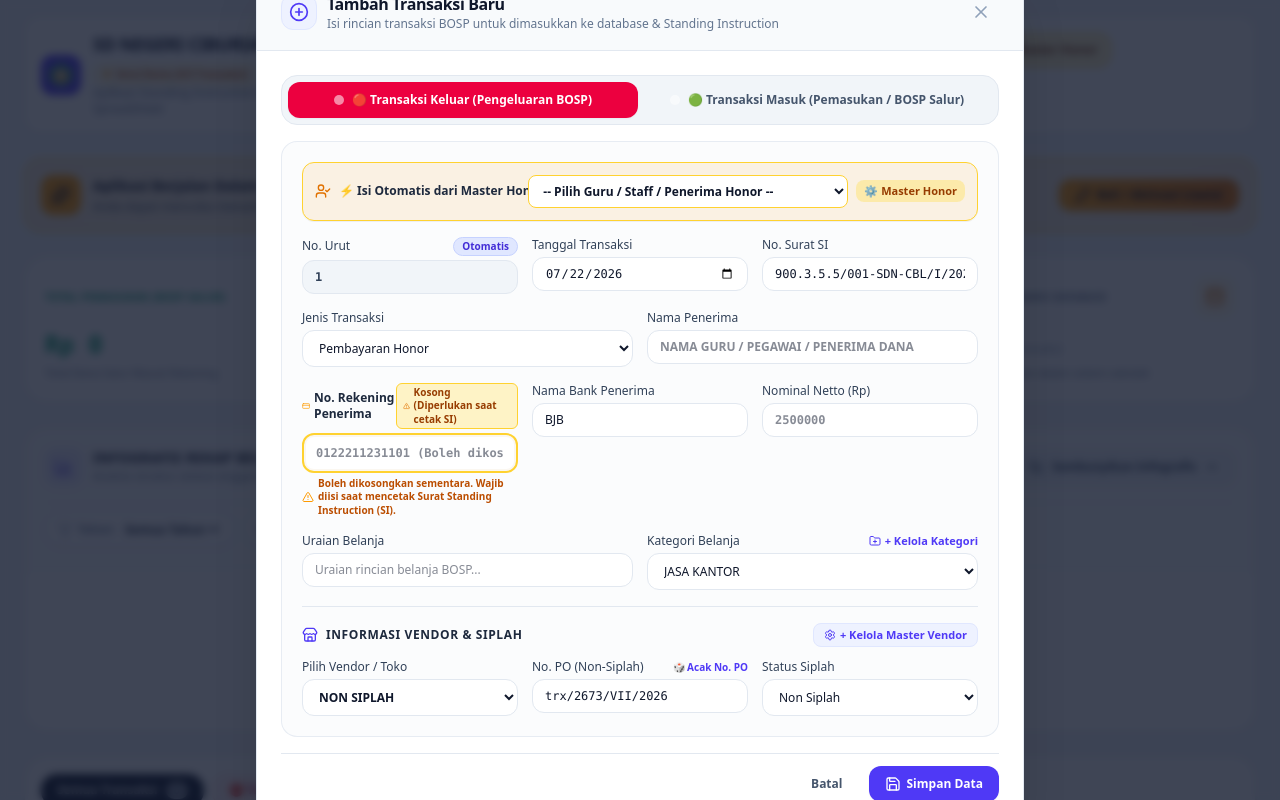
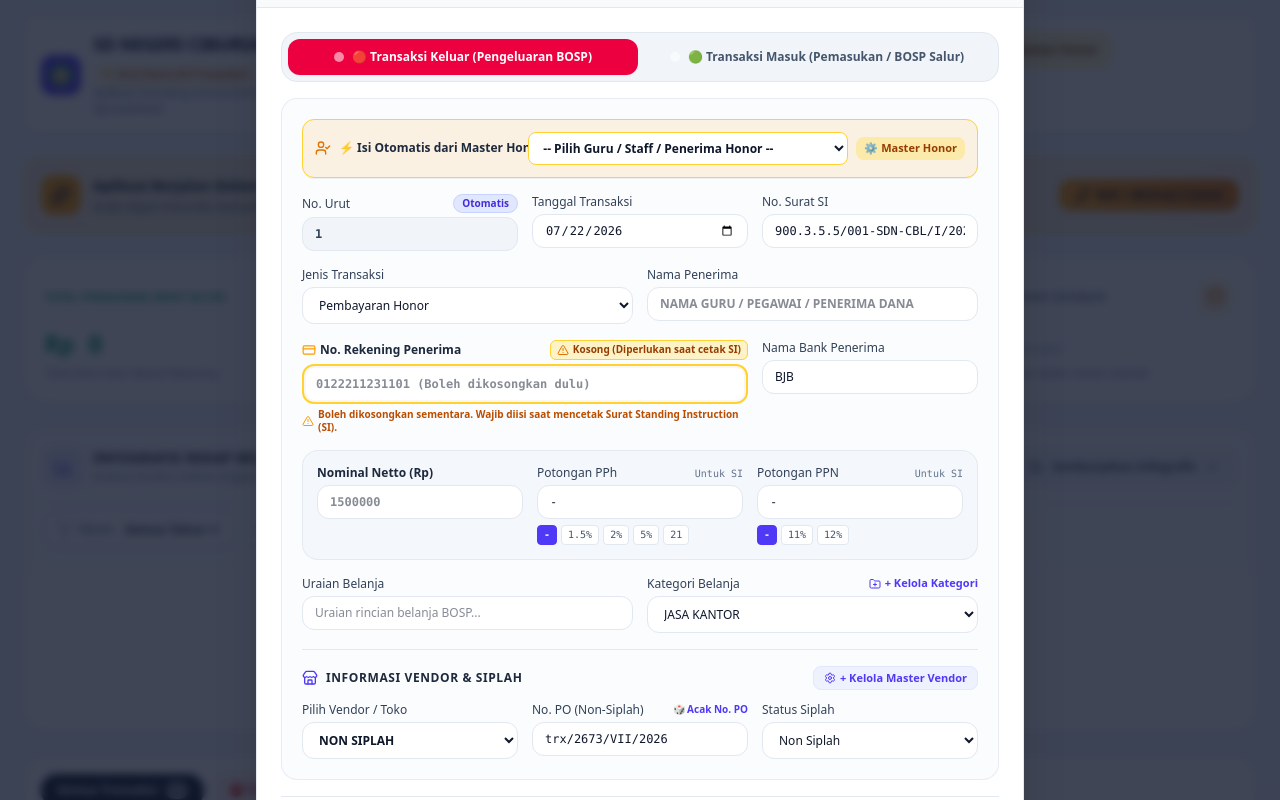
Before and after one commit to tisnamulyana2703/STANDING-INSTRUCTION, a React (Vite) app: page / in a window 1280 px wide. Both pictures are taken after a click on the button "Tambah Transaksi". Shown: the top 800 px of the page. Built offline with nearby package versions, Linux system fonts and the light colour scheme.

Commit message:
feat: reorganize transaction modal form layout
Group financial fields into a dedicated section to improve visual clarity and form structure.

```diff
--- a/src/components/AddEditTransactionModal.tsx
+++ b/src/components/AddEditTransactionModal.tsx
@@ -575,9 +575,9 @@ export function AddEditTransactionModal({
               </div>
             </div>
 
-            {/* ROW 3: REKENING, BANK, NETTO */}
+            {/* ROW 3: REKENING & BANK */}
             <div className="grid grid-cols-1 sm:grid-cols-3 gap-3.5">
-              <div className="sm:col-span-1">
+              <div className="sm:col-span-2">
                 <label className="block font-bold text-slate-800 dark:text-slate-200 mb-1 flex items-center justify-between">
                   <span className="flex items-center gap-1">
                     <CreditCard className="w-3.5 h-3.5 text-amber-500 dark:text-amber-400" />
@@ -623,13 +623,17 @@ export function AddEditTransactionModal({
                   type="text"
                   value={formData.namaBank || ''}
                   onChange={(e) => setFormData({ ...formData, namaBank: e.target.value })}
-                  className="w-full px-3 py-2 border border-slate-200 dark:border-slate-700 rounded-xl bg-white dark:bg-slate-800 text-slate-900 dark:text-white focus:outline-none focus:ring-2 focus:ring-indigo-500"
+                  className="w-full px-3 py-2 border border-slate-200 dark:border-slate-700 rounded-xl bg-white dark:bg-slate-800 text-slate-900 dark:text-white focus:outline-none focus:ring-2 focus:ring-indigo-500 font-medium"
                   placeholder="BJB / BRI / Mandiri"
                 />
               </div>
+            </div>
 
+            {/* ROW 3.5: FINANCIAL & TAX (NETTO, PPH, PPN) */}
+            <div className="grid grid-cols-1 sm:grid-cols-3 gap-3.5 bg-slate-100/70 dark:bg-slate-800/60 p-3.5 rounded-2xl border border-slate-200/80 dark:border-slate-700/80">
+              {/* NOMINAL NETTO */}
               <div>
-                <label className="block font-medium text-slate-700 dark:text-slate-300 mb-1">
+                <label className="block font-bold text-slate-800 dark:text-slate-200 mb-1">
                   Nominal Netto (Rp)
                 </label>
                 <input
@@ -637,9 +641,71 @@ export function AddEditTransactionModal({
                   value={formData.netto || ''}
                   onChange={(e) => setFormData({ ...formData, netto: Number(e.target.value) })}
                   className="w-full px-3 py-2 border border-slate-200 dark:border-slate-700 rounded-xl bg-white dark:bg-slate-800 text-slate-900 dark:text-white font-bold font-mono focus:outline-none focus:ring-2 focus:ring-indigo-500"
-                  placeholder="2500000"
+                  placeholder="1500000"
                   required
                 />
+              </div>
+
+              {/* PPH */}
+              <div>
+                <label className="block font-medium text-slate-700 dark:text-slate-300 mb-1 flex items-center justify-between">
+                  <span>Potongan PPh</span>
+                  <span className="text-[10px] text-slate-500 dark:text-slate-400 font-mono">Untuk SI</span>
+                </label>
+                <input
+                  type="text"
+                  value={formData.pph || ''}
+                  onChange={(e) => setFormData({ ...formData, pph: e.target.value })}
+                  className="w-full px-3 py-2 border border-slate-200 dark:border-slate-700 rounded-xl bg-white dark:bg-slate-800 text-slate-900 dark:text-white font-mono focus:outline-none focus:ring-2 focus:ring-indigo-500 text-xs"
+                  placeholder="-"
+                />
+                <div className="flex items-center gap-1 mt-1.5 flex-wrap">
+                  {['-', '1.5%', '2%', '5%', '21'].map((preset) => (
+                    <button
+                      key={preset}
+                      type="button"
+                      onClick={() => setFormData((prev) => ({ ...prev, pph: preset }))}
+                      className={`px-1.5 py-0.5 text-[10px] font-mono rounded border transition-colors cursor-pointer ${
+                        formData.pph === preset
+                          ? 'bg-indigo-600 text-white border-indigo-600 font-bold'
+                          : 'bg-white dark:bg-slate-800 text-slate-600 dark:text-slate-300 border-slate-200 dark:border-slate-700 hover:bg-slate-50'
+                      }`}
+                    >
+                      {preset}
+                    </button>
+                  ))}
+                </div>
+              </div>
+
+              {/* PPN */}
+              <div>
+                <label className="block font-medium text-slate-700 dark:text-slate-300 mb-1 flex items-center justify-between">
+                  <span>Potongan PPN</span>
+                  <span className="text-[10px] text-slate-500 dark:text-slate-400 font-mono">Untuk SI</span>
+                </label>
+                <input
+                  type="text"
+                  value={formData.ppn || ''}
+                  onChange={(e) => setFormData({ ...formData, ppn: e.target.value })}
+                  className="w-full px-3 py-2 border border-slate-200 dark:border-slate-700 rounded-xl bg-white dark:bg-slate-800 text-slate-900 dark:text-white font-mono focus:outline-none focus:ring-2 focus:ring-indigo-500 text-xs"
+                  placeholder="-"
+                />
+                <div className="flex items-center gap-1 mt-1.5 flex-wrap">
+                  {['-', '11%', '12%'].map((preset) => (
+                    <button
+                      key={preset}
+                      type="button"
+                      onClick={() => setFormData((prev) => ({ ...prev, ppn: preset }))}
+                      className={`px-1.5 py-0.5 text-[10px] font-mono rounded border transition-colors cursor-pointer ${
+                        formData.ppn === preset
+                          ? 'bg-indigo-600 text-white border-indigo-600 font-bold'
+                          : 'bg-white dark:bg-slate-800 text-slate-600 dark:text-slate-300 border-slate-200 dark:border-slate-700 hover:bg-slate-50'
+                      }`}
+                    >
+                      {preset}
+                    </button>
+                  ))}
+                </div>
               </div>
             </div>
 
```
